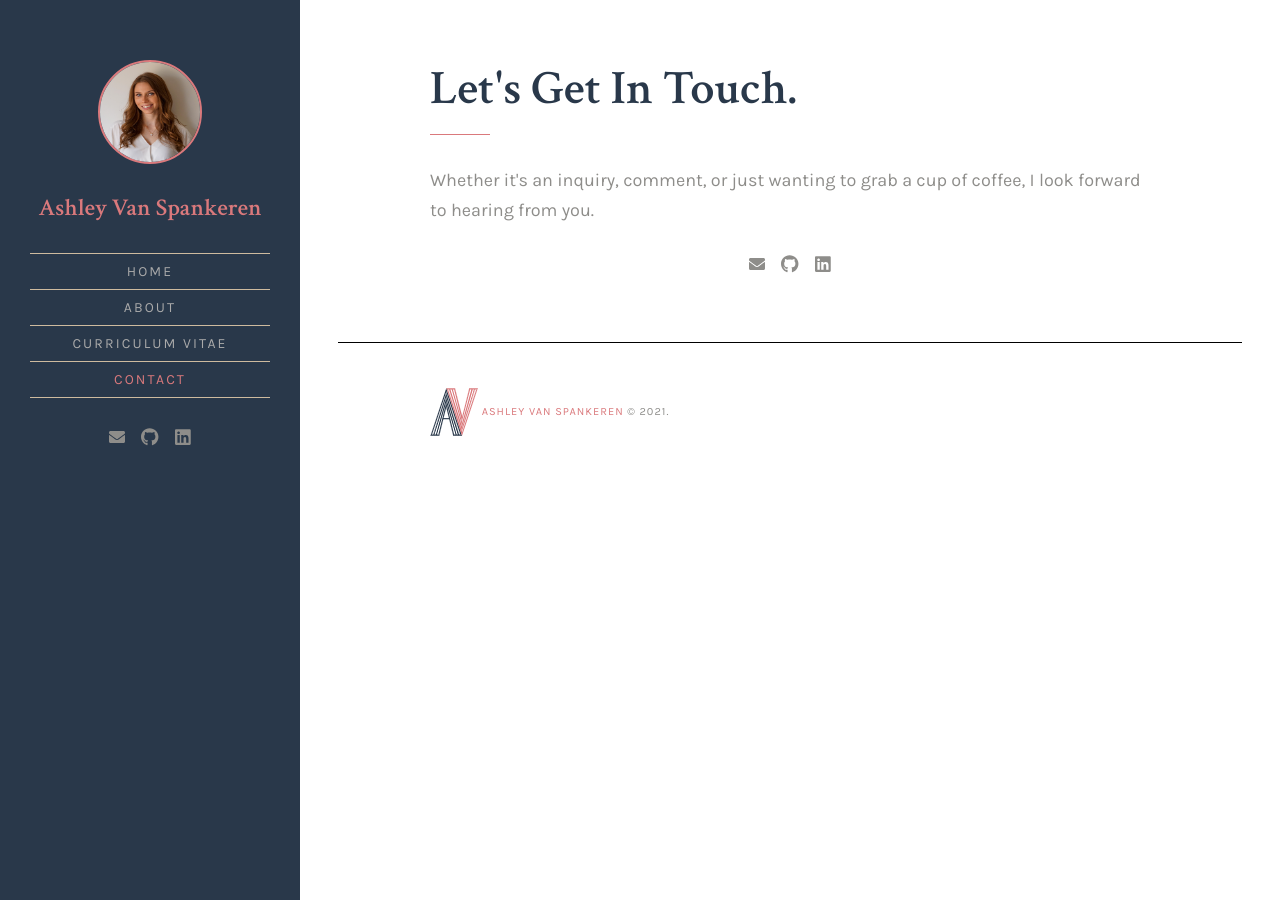
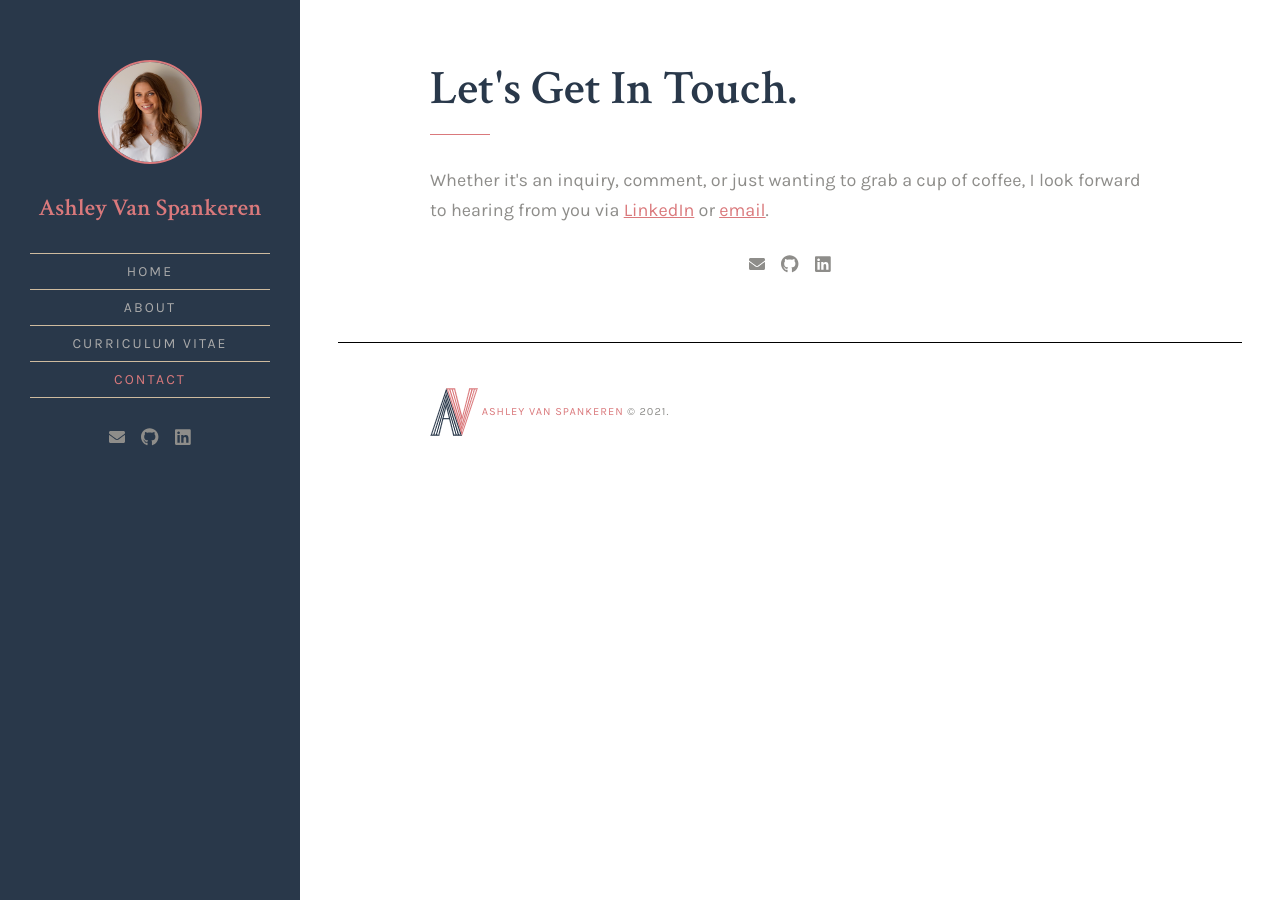
Before and after one commit to ashleyvansp/ashleyvansp.github.io, a Jekyll site: the page built from contact.html, in a window 1280 px wide. Built offline with Jekyll 4.4.1, drawn with Linux system fonts in a browser that asks for light colours.

Commit message:
Cleaning up

```diff
--- a/_config.yml
+++ b/_config.yml
@@ -1,10 +1,5 @@
 # Site setings
 name: 'Ashley Van Spankeren'
-# description: 'Curious explorer
-# innate problem-solver'
-# meta_description: 'Innate Problem-solver'
-# logo: 'authorimage.jpg'
-# Author image is used in site sidebar and greetings in the home page hero text
 author:
   image: 'authorimage_back.jpg'
   greetings: "Curious explorer, innate problem solver."
@@ -15,8 +10,7 @@
 
 # Contact form setings
 email: ashleyvansp@gmail.com
-contact_page_description: "Whether it's an inquiry, comment, or just wanting to grab a cup of coffee, I look forward to hearing from you."
-thankyou_page_description: "Thanks for reaching out! I'll get back to you soon."
+contact_page_description: Whether it's an inquiry, comment, or just wanting to grab a cup of coffee, I look forward to hearing from you via <a href="https://www.linkedin.com/in/ashleyvansp">LinkedIn</a> or <a href="mailto:ashleyvansp@gmail.com">email</a>.
 
 # Social links
 github: 'ashleyvansp'
--- a/_includes/social-links.html
+++ b/_includes/social-links.html
@@ -2,16 +2,6 @@
     {% if site.email %}
     <a href="mailto:ashleyvansp@gmail.com" target="_blank">
         {% include icons/envelope.html %}
-    </a>
-    {% endif %}
-    {% if site.twitter %}
-    <a href="https://twitter.com/{{ site.twitter }}" target="_blank">
-        {% include icons/twitter.html %}
-    </a>
-    {% endif %}
-    {% if site.facebook %}
-    <a href="https://www.facebook.com/{{ site.facebook }}" target="_blank">
-        {% include icons/facebook.html %}
     </a>
     {% endif %}
     {% if site.github %}
@@ -19,44 +9,9 @@
         {% include icons/github.html %}
     </a>
     {% endif %}
-    {% if site.codepen %}
-    <a href="https://codepen.io/{{ site.codepen }}" target="_blank">
-        {% include icons/codepen.html %}
-    </a>
-    {% endif %}
-    {% if site.dribbble %}
-    <a href="https://dribbble.com/{{ site.dribbble }}" target="_blank">
-        {% include icons/dribbble.html %}
-    </a>
-    {% endif %}
-    {% if site.medium %}
-    <a href="https://medium.com/{{ site.medium }}" target="_blank">
-        {% include icons/medium.html %}
-    </a>
-    {% endif %}
-    {% if site.instagram %}
-    <a href="https://www.instagram.com/{{ site.instagram }}" target="_blank">
-        {% include icons/instagram.html %}
-    </a>
-    {% endif %}
-    {% if site.pinterest %}
-    <a href="https://www.pinterest.com/{{ site.pinterest }}" target="_blank">
-        {% include icons/pinterest.html %}
-    </a>
-    {% endif %}
     {% if site.linkedin %}
     <a href="https://www.linkedin.com/in/{{ site.linkedin }}" target="_blank">
         {% include icons/linkedin.html %}
     </a>
     {% endif %}
-    {% if site.producthunt %}
-    <a href="https://www.producthunt.com/{{ site.producthunt }}" target="_blank">
-        {% include icons/product-hunt.html %}
-    </a>
-    {% endif %}
-    {% if site.quora %}
-    <a href="https://www.quora.com/profile/{{ site.quora }}" target="_blank">
-        {% include icons/quora.html %}
-    </a>
-    {% endif %}
 </p>
--- a/contact.html
+++ b/contact.html
@@ -12,22 +12,7 @@
     <p>{{ site.contact_page_description }}</p>
     {{else}}
     {% endif %}
-    <p class="social-links">
-      {% if site.email %}
-      <a href="mailto:ashleyvansp@gmail.com" target="_blank">
-          {% include icons/envelope.html %}
-      </a>
-      {% endif %}
-      {% if site.github %}
-      <a href="https://github.com/{{ site.github }}" target="_blank">
-          {% include icons/github.html %}
-      </a>
-      {% endif %}
-      {% if site.linkedin %}
-      <a href="https://www.linkedin.com/in/{{ site.linkedin }}" target="_blank">
-          {% include icons/linkedin.html %}
-      </a>
-      {% endif %}
+    {% include social-links.html %}
   </p>
   </div><!-- .inner-->
 </main>
```
Also changed, not shown: curriculum-vitae.md (+1 -1 lines), 8 other files.
